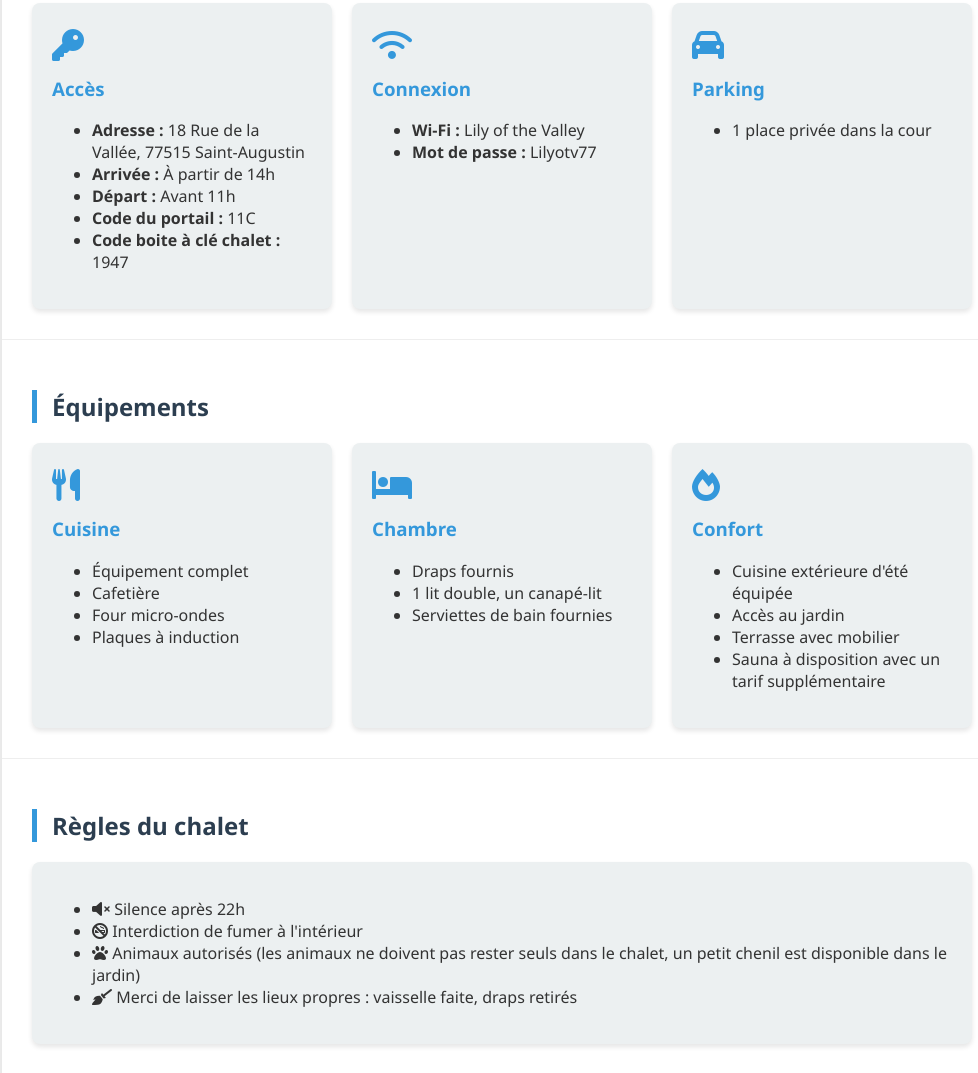
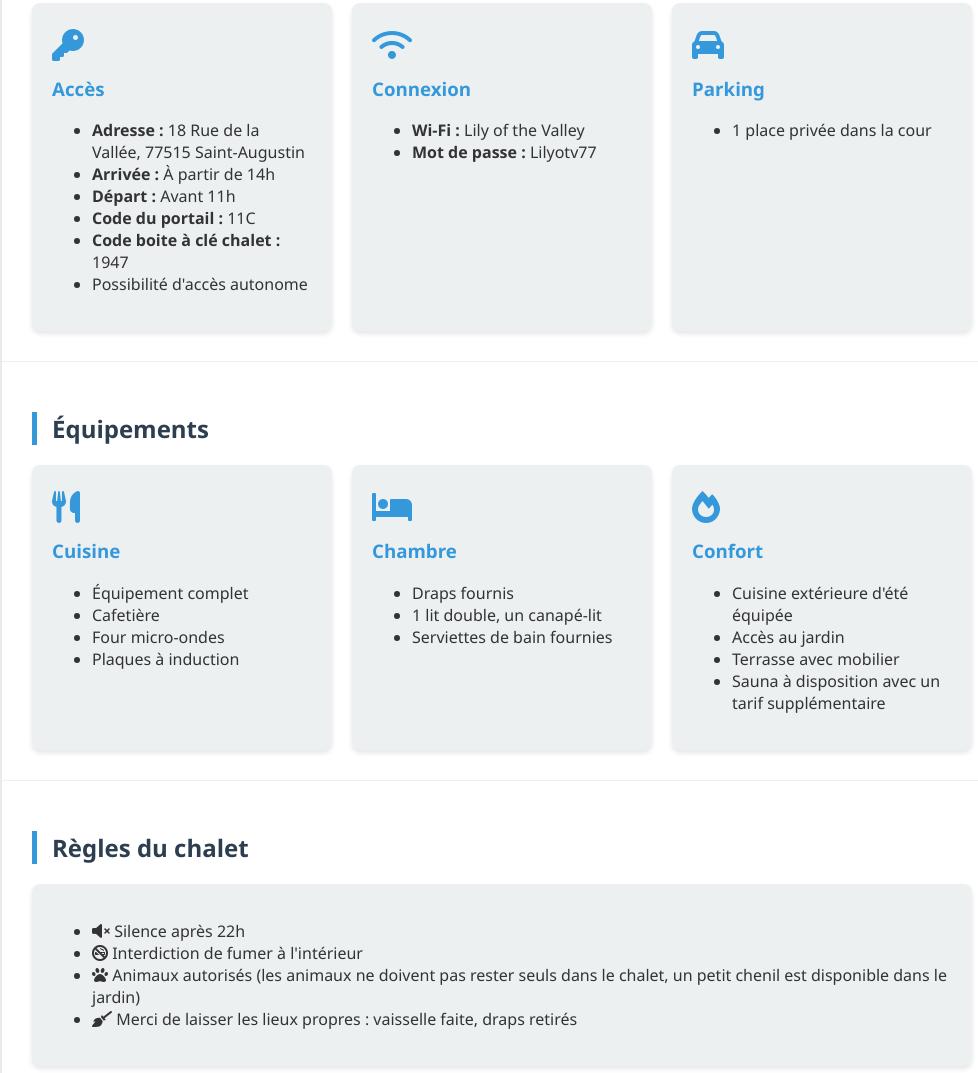
Before and after one commit to LilyOfTheValley77/LilyOfTheValley77.github.io, a plain HTML site: page index.html in a window 1280 px wide. Shown: the part 1354-2427 px from the top of the page, without its empty margins (138-1116 px from the left). Drawn offline with Linux system fonts and the light colour scheme; a script that the page names is missing.

Commit message:
Update index.html

```diff
--- a/index.html
+++ b/index.html
@@ -221,6 +221,7 @@
                         <li><strong>Départ :</strong> Avant 11h</li>
                         <li><strong>Code du portail :</strong> 11C </li>
                         <li><strong>Code boite à clé chalet :</strong> 1947 </li>
+                        <li>Possibilité d'accès autonome </li>
                     </ul>
                 </div>
                 <div class="info-card">
```
